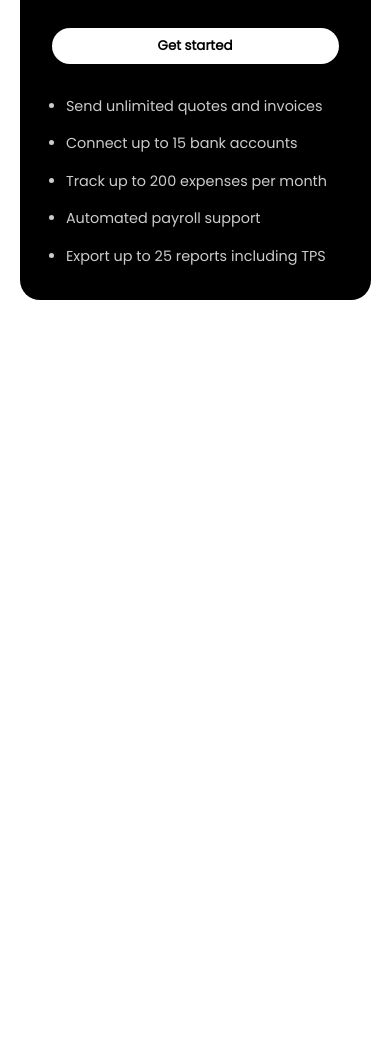
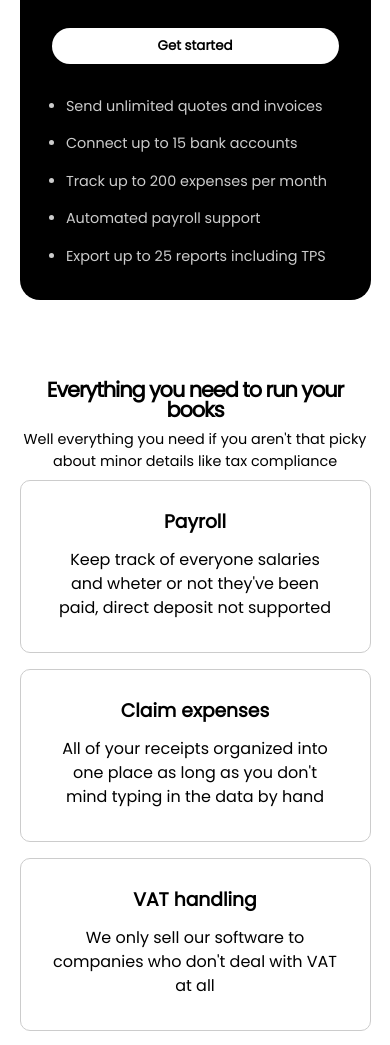
Before and after one commit to LongTangGithub/Frontend, a plain HTML site: page CSS/Flexbox/Project/index.html in a window 390 px wide. Shown: the part 1726-2771 px from the top of the page. Before the commit the page ends 2026 px from the top, so only its background shows below. Drawn offline with Linux system fonts and the light colour scheme.

Commit message:
final commit

```diff
--- a/CSS/Flexbox/Project/index.html
+++ b/CSS/Flexbox/Project/index.html
@@ -97,7 +97,7 @@
         </div>
     </section>
 
-    <!-- <section class="features container">
+    <section class="features container">
         <h2 class="features__title">Everything you need to run your books</h2>
         <p class="features__description">
             Well everything you need if you aren't that picky about minor details like tax compliance
@@ -134,19 +134,19 @@
                 </p>
             </div>
         </div>
-    </section> -->
+    </section>
 
-    <!-- <section class="contact container">
+    <section class="contact container">
         <h2 class="contact__title">Reach out</h2>
         <p class="contact__description">
             Whether you're using a project, have business inquiries or just want to say hi, our inbox is always open so feel free to reach out and we
             will get back to you as soon as possible.
         </p>
         <a href="mailto:@liltangchannel@gmail.com" class="btn" target="_blank" rel="noopener noreferrer">Reach out</a>
-    </section> -->
+    </section>
 
-    <!-- <footer class="footer container">
+    <footer class="footer container">
         <h2 class="footer__title">Slaying the Dragon</h2>
-    </footer> -->
+    </footer>
 </body>
 </html>
--- a/CSS/Flexbox/Project/styles.css
+++ b/CSS/Flexbox/Project/styles.css
@@ -343,6 +343,37 @@ button{
     margin-top: 1rem;
 }
 
+@media (max-width: 891px){
+    .features__title {
+        font-size: 2rem;
+    }
+
+    .features__description {
+        font-size: 1rem;
+    }
+}
+
+@media (max-width: 832px){
+    .features {
+        margin-top: 5rem;
+    }
+
+    .features__title {
+        font-size: 1.5rem;
+    }
+
+    .features__description {
+        font-size: 0.9rem;
+        margin: 0.5rem auto;
+    }
+}
+
+@media (max-width: 409px){
+    .features__title {
+        font-size: 1.3rem;
+    }
+}
+
 /* Contact */
 .contact {
     margin-top: 10rem;
```
